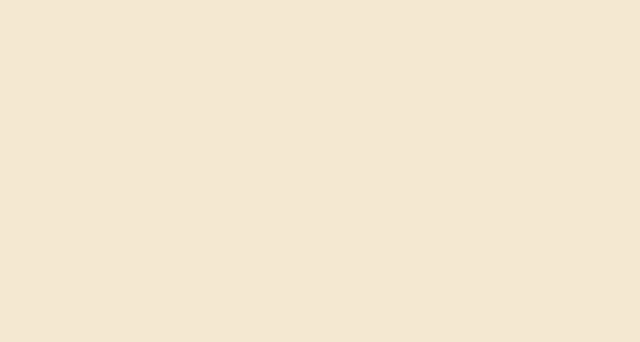
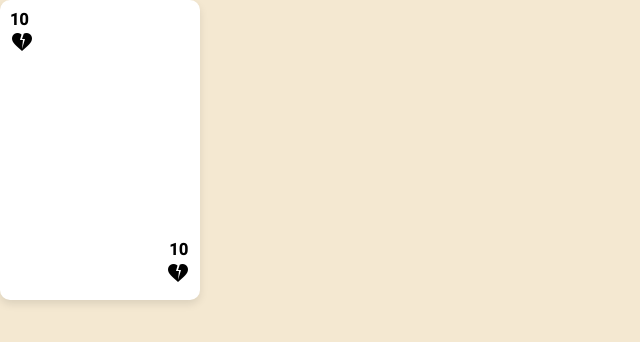
Before and after one commit to Fawlty22/Balatwo, an Angular app: page / in a window 1280 px wide. Shown: the top 342 px of the page, without its empty margins (0-640 px from the left). Built offline with nearby package versions, Linux system fonts and the light colour scheme.

Commit message:
basic card

```diff
--- a/src/app/app.component.html
+++ b/src/app/app.component.html
@@ -0,0 +1,3 @@
+<div>
+  <app-playing-card></app-playing-card>
+</div>
--- a/src/app/app.component.ts
+++ b/src/app/app.component.ts
@@ -1,10 +1,11 @@
 import { Component } from '@angular/core';
 import { RouterOutlet } from '@angular/router';
+import { PlayingCardComponent } from './components/playing-card/playing-card.component';
 
 @Component({
   selector: 'app-root',
   standalone: true,
-  imports: [RouterOutlet],
+  imports: [RouterOutlet, PlayingCardComponent],
   templateUrl: './app.component.html',
   styleUrl: './app.component.scss'
 })
--- /dev/null
+++ b/src/app/components/playing-card/playing-card.component.html
@@ -0,0 +1,8 @@
+<mat-card class="card">
+    <div class="card-content">
+      <div class="corner-number-top">10</div>
+      <div class="corner-suit-top"><mat-icon>heart_broken</mat-icon></div>
+      <div class="corner-number-bottom">10</div>
+      <div class="corner-suit-bottom"><mat-icon>heart_broken</mat-icon></div>
+    </div>
+  </mat-card>
--- /dev/null
+++ b/src/app/components/playing-card/playing-card.component.scss
@@ -0,0 +1,53 @@
+:host {
+  display: block;
+  width:150px;
+}
+
+mat-card {
+  height: 200px;
+}
+
+/* card.component.css */
+.card {
+  position: relative;
+  width: 200px;
+  height: 300px;
+  border-radius: 10px;
+  background-color: #ffffff;
+  box-shadow: 0 4px 8px rgba(0, 0, 0, 0.1);
+}
+
+.card-content {
+  position: relative;
+  padding: 16px;
+  height: 100%;
+}
+
+.corner-number-top,
+.corner-suit-top {
+  position: absolute;
+  top: 10px;
+  left: 10px;
+  font-size: 16px;
+  font-weight: bold;
+}
+
+
+.corner-suit-top {
+  top: 30px;
+}
+
+.corner-number-bottom,
+.corner-suit-bottom {
+  position: absolute;
+  bottom: 10px;
+  right: 10px;
+  font-size: 16px;
+  font-weight: bold;
+}
+
+
+.corner-number-bottom {
+  bottom: 40px;
+  right:12px
+}
```
Also changed, not shown: src/app/components/playing-card/playing-card.component.ts (added, +14 -0 lines), 1 other file (tests, documents, lock files or other folders).
